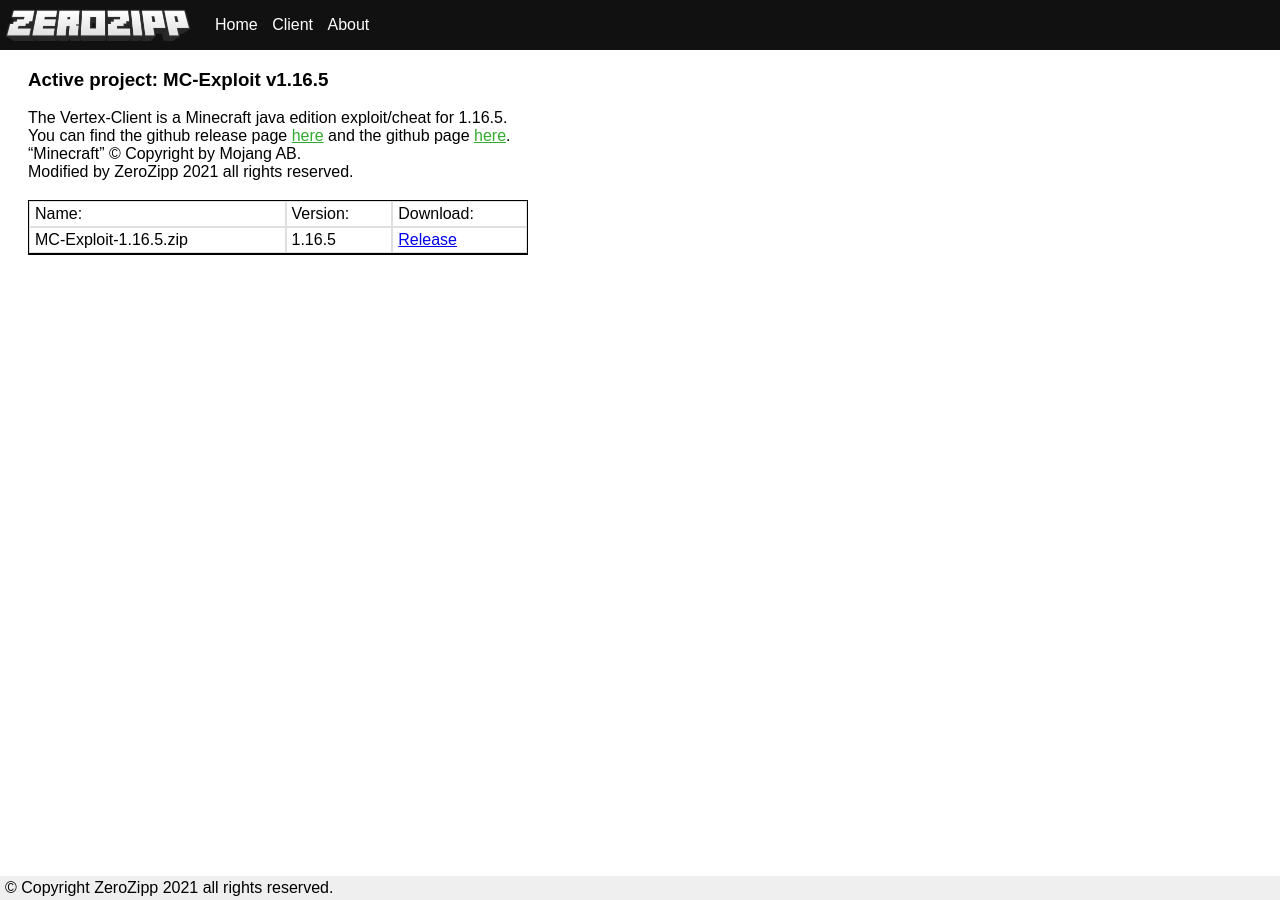
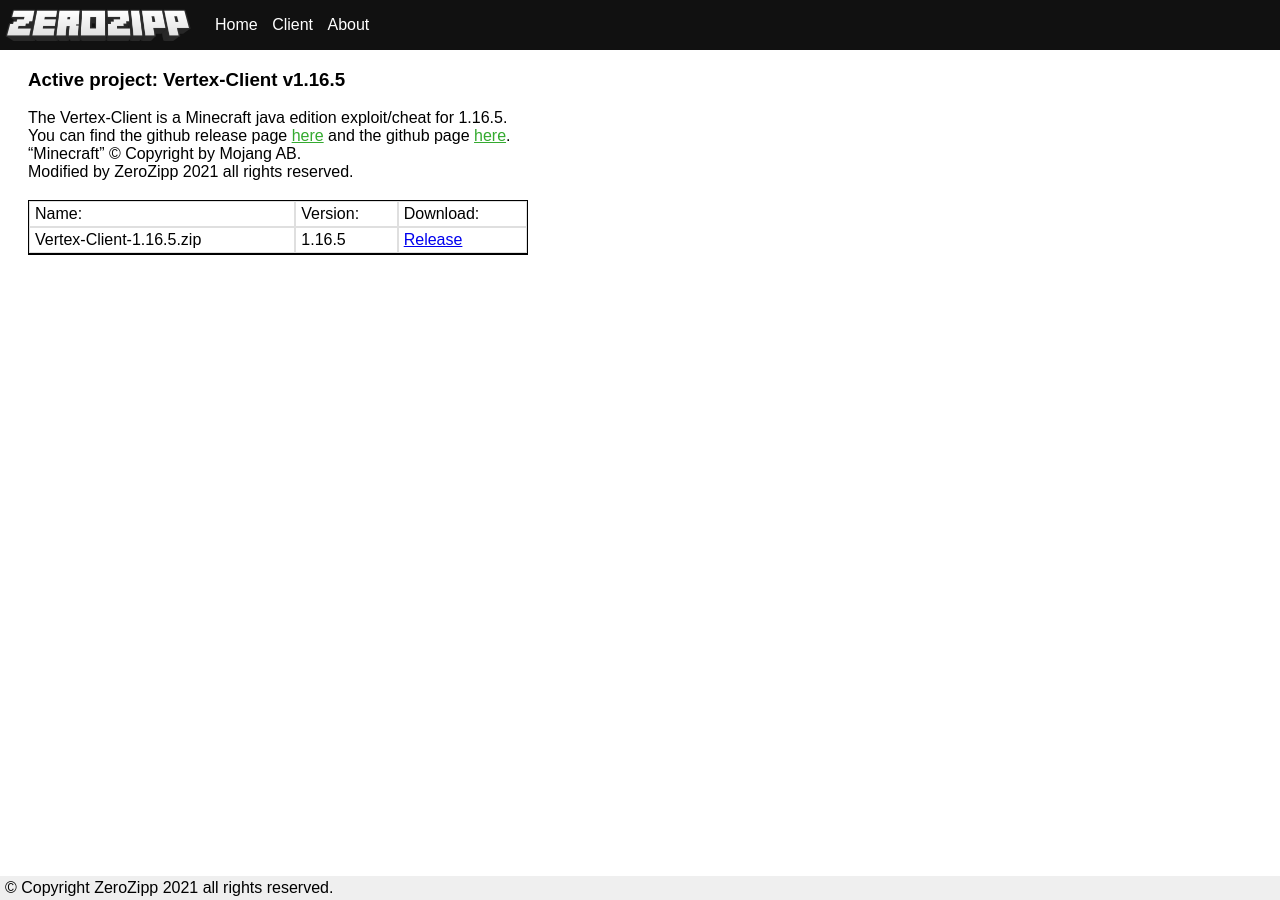
Before and after one commit to ZeroZipp/zerozipp.github.io, a Jekyll site: the page built from client/index.md, in a window 1280 px wide. Built offline with Jekyll 4.4.1, drawn with Linux system fonts in a browser that asks for light colours; our own code applies the rules of GitHub Pages for plain Markdown files.

Commit message:
Update index.md

```diff
--- a/client/index.md
+++ b/client/index.md
@@ -1,4 +1,4 @@
-<h3>Active project: MC-Exploit v1.16.5</h3>
+<h3>Active project: Vertex-Client v1.16.5</h3>
 The Vertex-Client is a Minecraft java edition exploit/cheat for 1.16.5.<br>
 You can find the github release page <a class="link" href="https://github.com/ZeroZipp/Vetex-Client/releases">here</a> and the github page <a class="link" href="https://github.com/ZeroZipp/Vetex-Client">here</a>.<br>
 "Minecraft" © Copyright by Mojang AB.<br>
@@ -10,7 +10,7 @@
     <th class="list">Download:</th>
   </tr>
   <tr>
-    <th class="list">MC-Exploit-1.16.5.zip</th>
+    <th class="list">Vertex-Client-1.16.5.zip</th>
     <th class="list">1.16.5</th>
     <th class="list"><a href="./client.html" class="a">Release</a></th>
   </tr>
```
